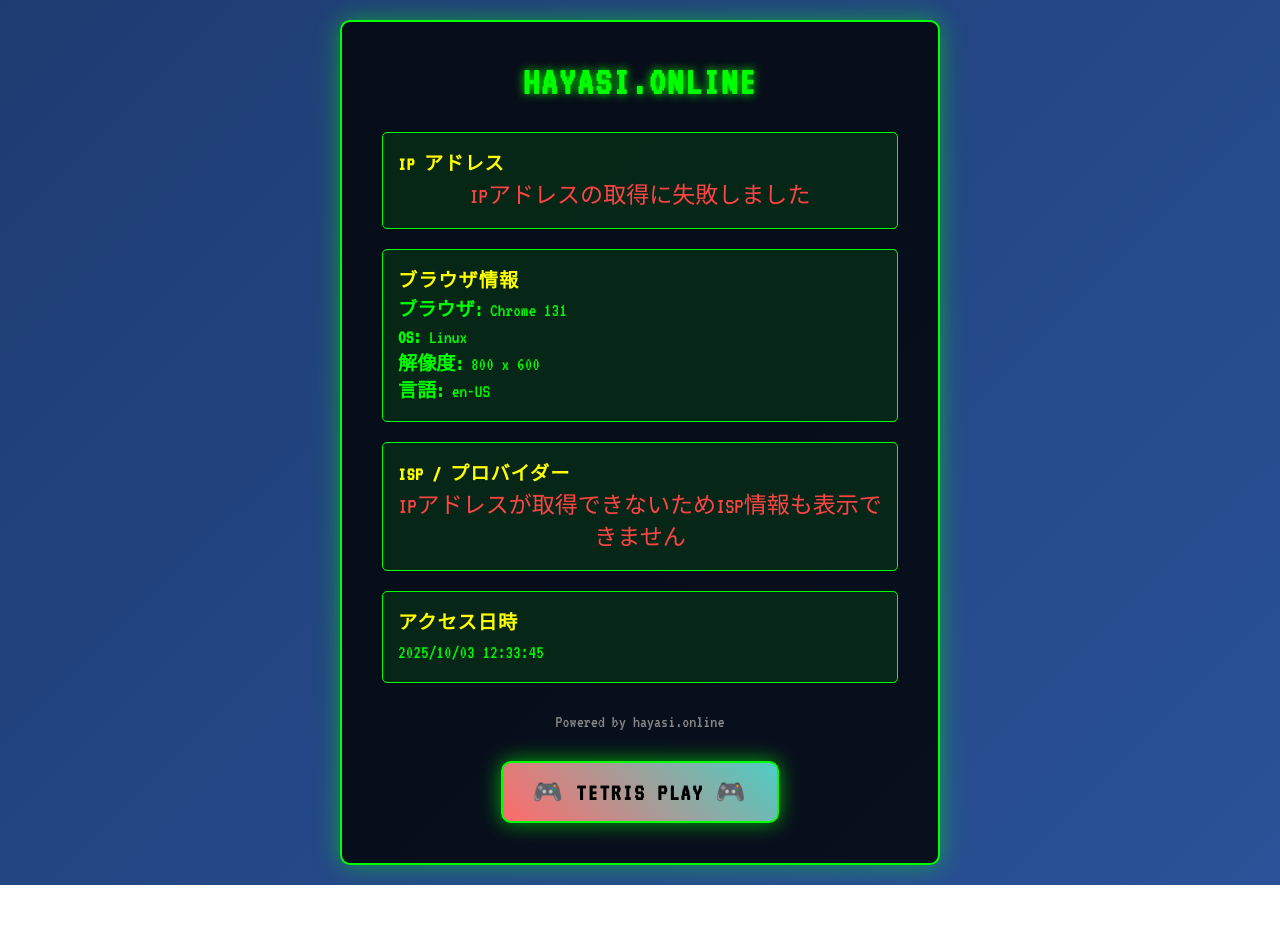
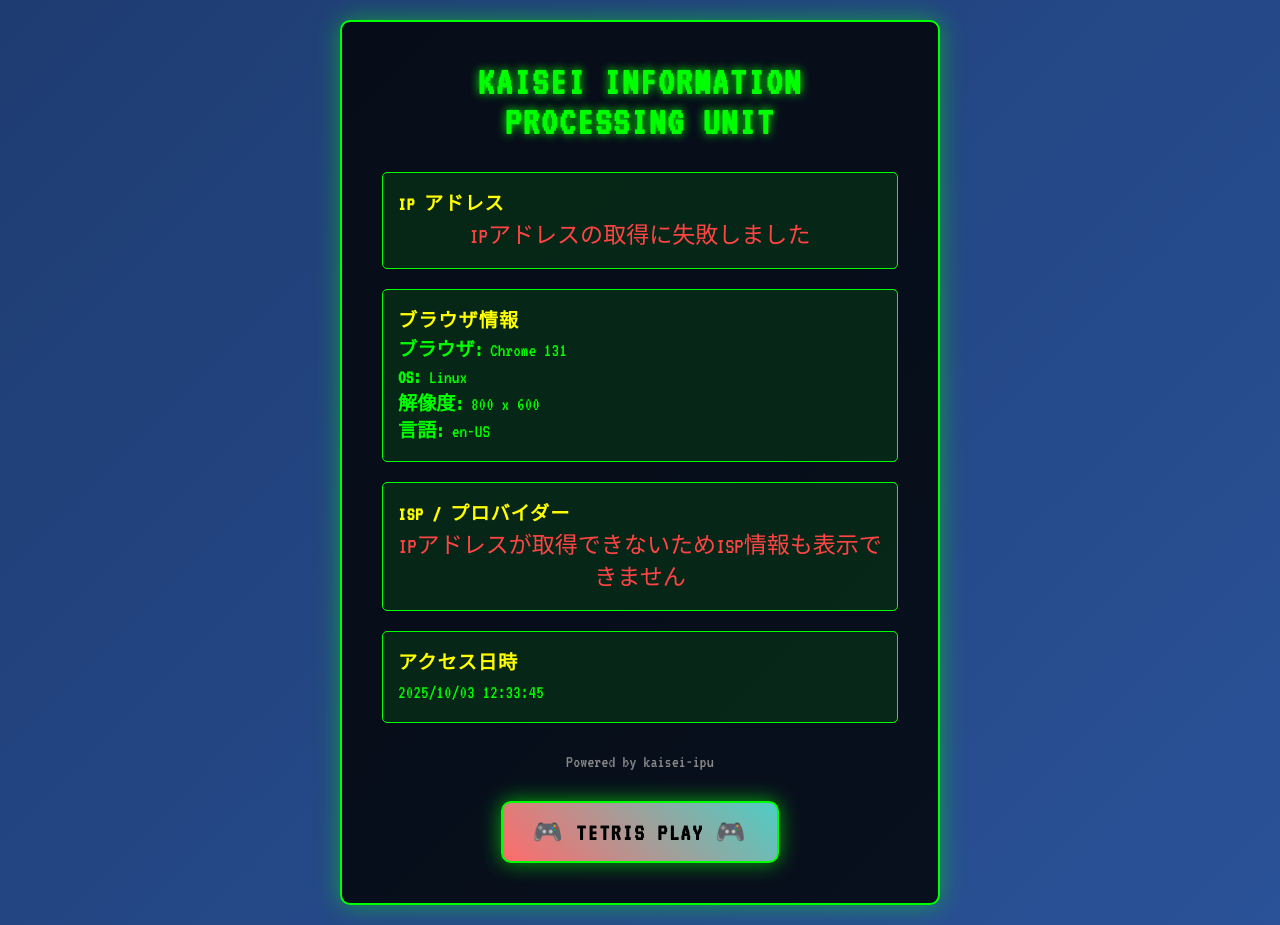
Before and after one commit to kaisei-ipu/thankyougoogle, a plain HTML site: page index.html in a window 1280 px wide. Before the commit the page ends 885 px from the top, so only its background shows below. Drawn offline with Linux system fonts and the light colour scheme; no server answers.

Commit message:
Update header and footer text in index.html

```diff
--- a/index.html
+++ b/index.html
@@ -8,7 +8,7 @@
 </head>
 <body>
     <div class="container">
-        <h1>HAYASI.ONLINE</h1>
+        <h1>KAISEI INFORMATION PROCESSING UNIT</h1>
 
         <div class="info-grid">
             <div class="info-item">
@@ -41,7 +41,7 @@
         </div>
 
         <div class="footer">
-            Powered by hayasi.online
+            Powered by kaisei-ipu
         </div>
 
         <div class="tetris-button-container">
```
